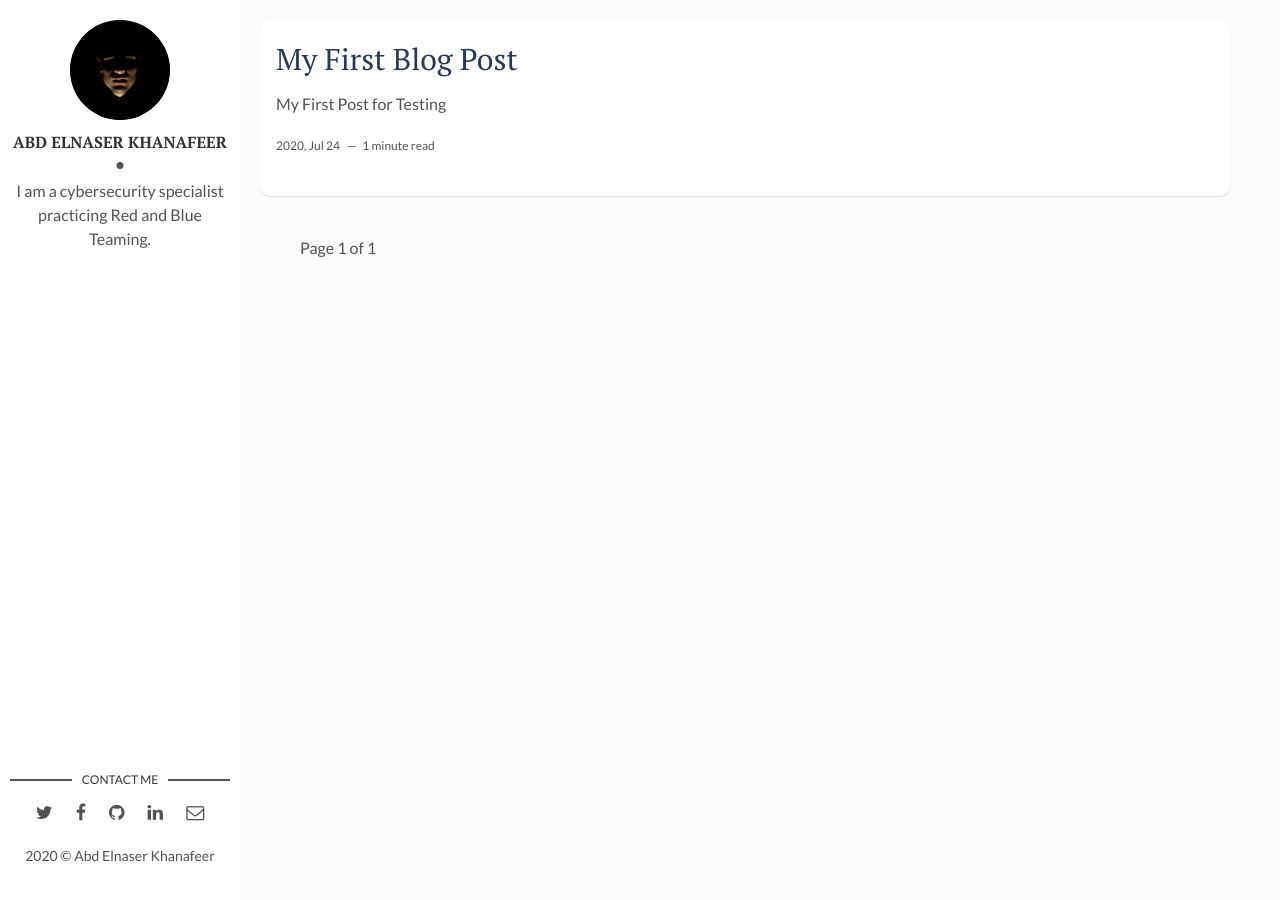
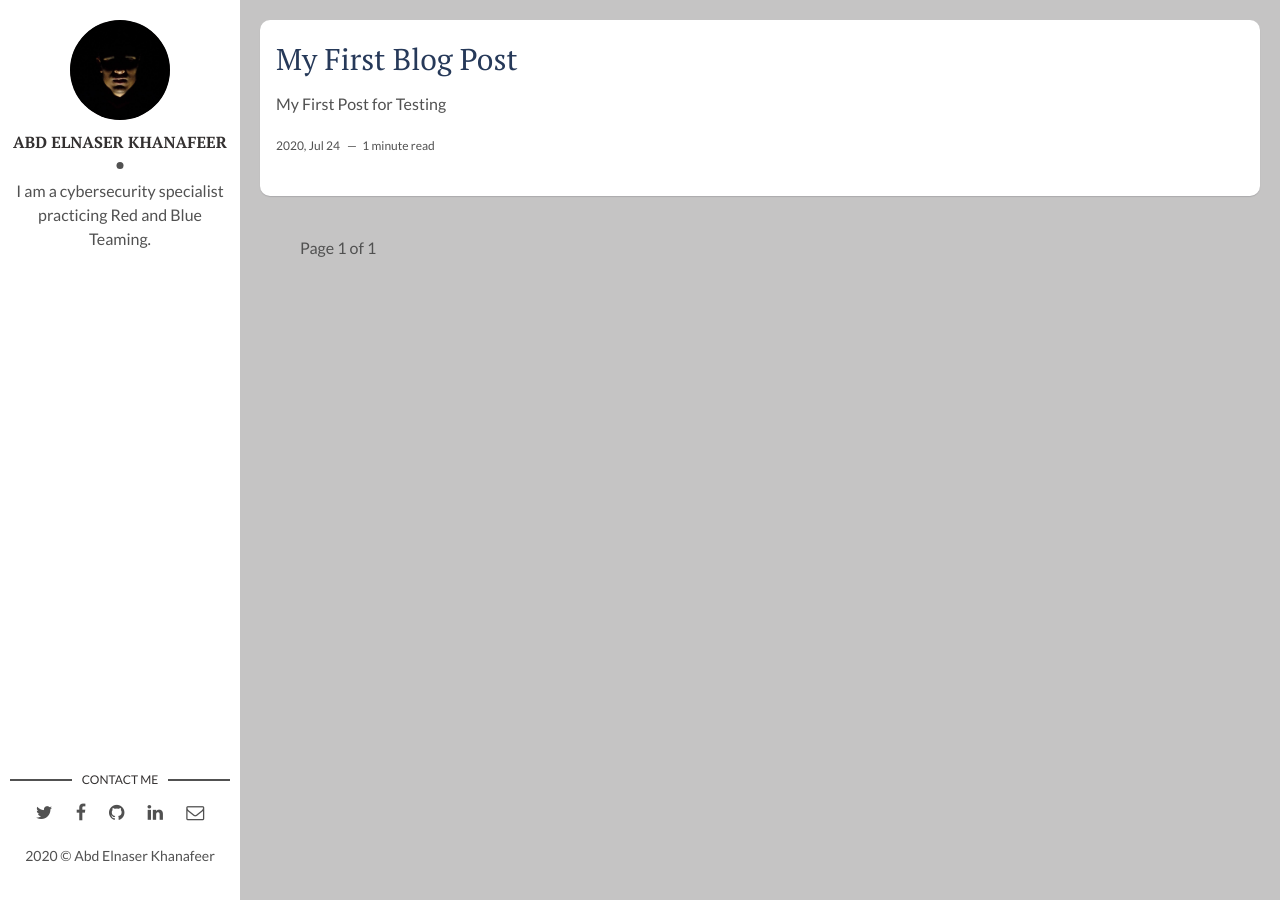
Before and after one commit to khanafeer/khanafeer, a Jekyll site: the page built from index.html, in a window 1280 px wide. Built offline with Jekyll 4.4.1, drawn with Linux system fonts in a browser that asks for light colours; the list of posts is cut into pages by our own code.

Commit message:
Update main.css

```diff
--- a/assets/css/main.css
+++ b/assets/css/main.css
@@ -775,7 +775,7 @@ html {
 body {
   font-family: 'Lato', sans-serif;
   color: #515151;
-  background-color: #fbfbfb;
+  background-color: #C5C4C4;
   margin: 0;
   -webkit-font-smoothing: antialiased;
   -moz-osx-font-smoothing: grayscale;
@@ -884,7 +884,7 @@ table tfoot td {
 }
 
 .wrapper {
-  max-width: 1250px;
+  max-width: 100%;
   position: relative;
 }
 
```
